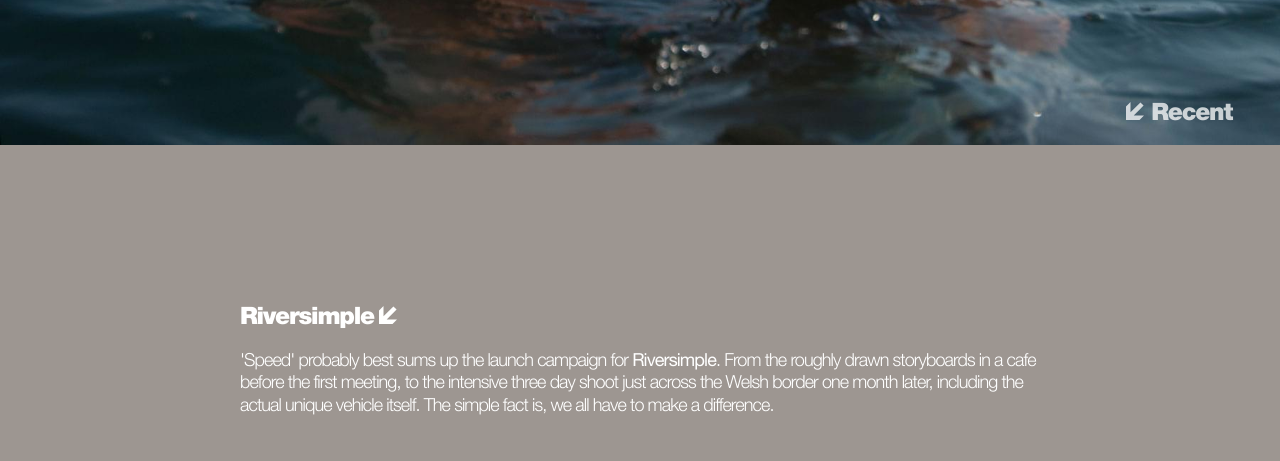
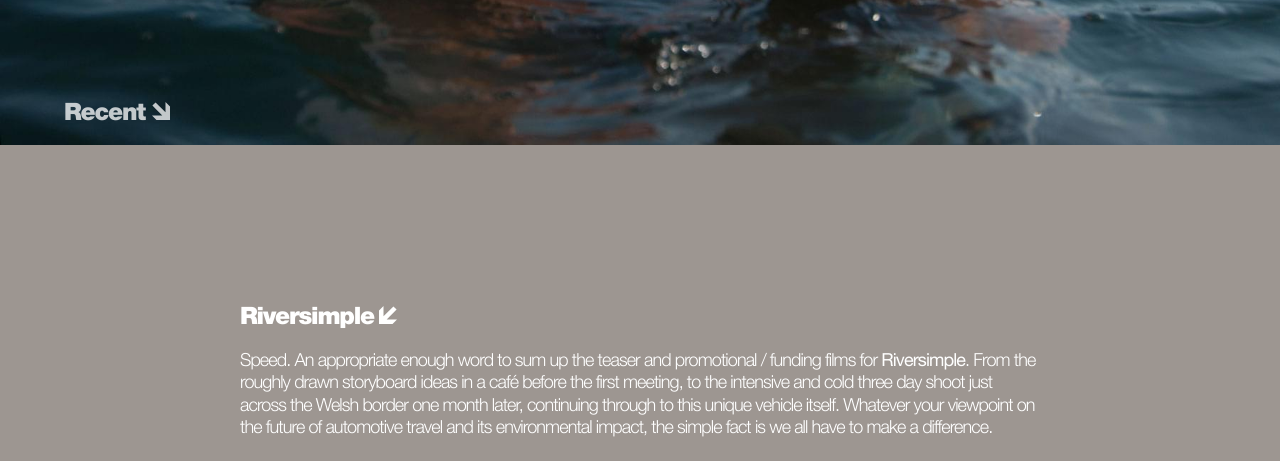
Before and after one commit to michaeljoyner/whytstudio, a website: page public/index.html in a window 1280 px wide. Shown: the part 655-1116 px from the top of the page. Drawn offline with Linux system fonts and the light colour scheme.

Commit message:
copy updated, update email address

```diff
--- a/public/index.html
+++ b/public/index.html
@@ -75,12 +75,12 @@
                     </div>
                 </div>
             </div>
-            <p class="absolute pin-b pin-r mb-4 mr-4 font-black text-white text-2xl opacity-75 tracking-tight hidden lg:block">
-                <svg xmlns="http://www.w3.org/2000/svg" viewBox="0 0 61.42 61.42" height="18px" class="flip">
+            <p class="absolute pin-b pin-l mb-4 ml-8 font-black text-white text-2xl opacity-75 tracking-tight hidden lg:block">
+                Recent
+                <svg xmlns="http://www.w3.org/2000/svg" viewBox="0 0 61.42 61.42" height="18px" class="flip-flop">
                     <polygon class="cls-1" points="15.29 0 0 15.36 35.18 15.36 1.37 49.17 12.21 60.02 46.06 26.17 46.06 61.42 61.42 46.13 61.42 0 15.29 0"
                     />
                 </svg>
-                Recent
             </p>
         </div>
     </div>
@@ -93,10 +93,11 @@
                     />
                 </svg>
             </h3>
-            <p class="leading-tight text-white mt-4 mb-12 font-light text-lg antialiased tracking-tight">'Speed' probably best sums up the launch campaign for
-                <strong>Riversimple</strong>. From the roughly drawn storyboards in a cafe before the first meeting, to the intensive
-                three day shoot just across the Welsh border one month later, including the actual unique vehicle itself.
-                The simple fact is, we all have to make a difference.</p>
+            <p class="leading-tight text-white mt-4 mb-12 font-light text-lg antialiased tracking-tight">Speed. An appropriate enough word to sum up the teaser and promotional / funding films for
+                <strong>Riversimple</strong>. From the roughly drawn storyboard ideas in a café before the first meeting, to the
+                intensive and cold three day shoot just across the Welsh border one month later, continuing through to this
+                unique vehicle itself. Whatever your viewpoint on the future of automotive travel and its environmental impact,
+                the simple fact is we all have to make a difference.</p>
             <div class="relative h-0" style="padding-bottom: 56.25%;">
                 <iframe src="https://player.vimeo.com/video/263830425?title=0&byline=0&portrait=0" width="640" height="360" frameborder="0"
                     class="absolute pin-t pin-l w-full h-full" webkitallowfullscreen mozallowfullscreen allowfullscreen></iframe>
@@ -126,7 +127,7 @@
     </div>
     <footer class="py-16 bg-grey-dark px-4">
         <div class="max-w-lg mx-auto">
-            <a href="mailto:ross@whytstudio.com" class="text-white no-underline font-black text-2xl lg:text-2xl tracking-tight">ross@whytstudio.com</a>
+            <a href="mailto:hello@whytstudio.com" class="text-white no-underline font-black text-2xl lg:text-2xl tracking-tight">hello@whytstudio.com</a>
             <p class="text-white opacity-50 font-black tracking-tight super-super-condensed text-2xl">
                 &copy;2018
                 <img src="/images/whyt_logo.svg" alt="Whyte logo" height="22px" class="inline-block -mb-1">
--- a/resources/css/app.less
+++ b/resources/css/app.less
@@ -61,6 +61,14 @@
 
 .flip {
   transform: scale(-1, -1);
+}
+
+.flip-flop {
+  transform: scale(1, -1);
+}
+
+.uncondensed {
+  letter-spacing: 0;
 }
 
 .super-condensed {
```
Also changed, not shown: public/css/main.css.
